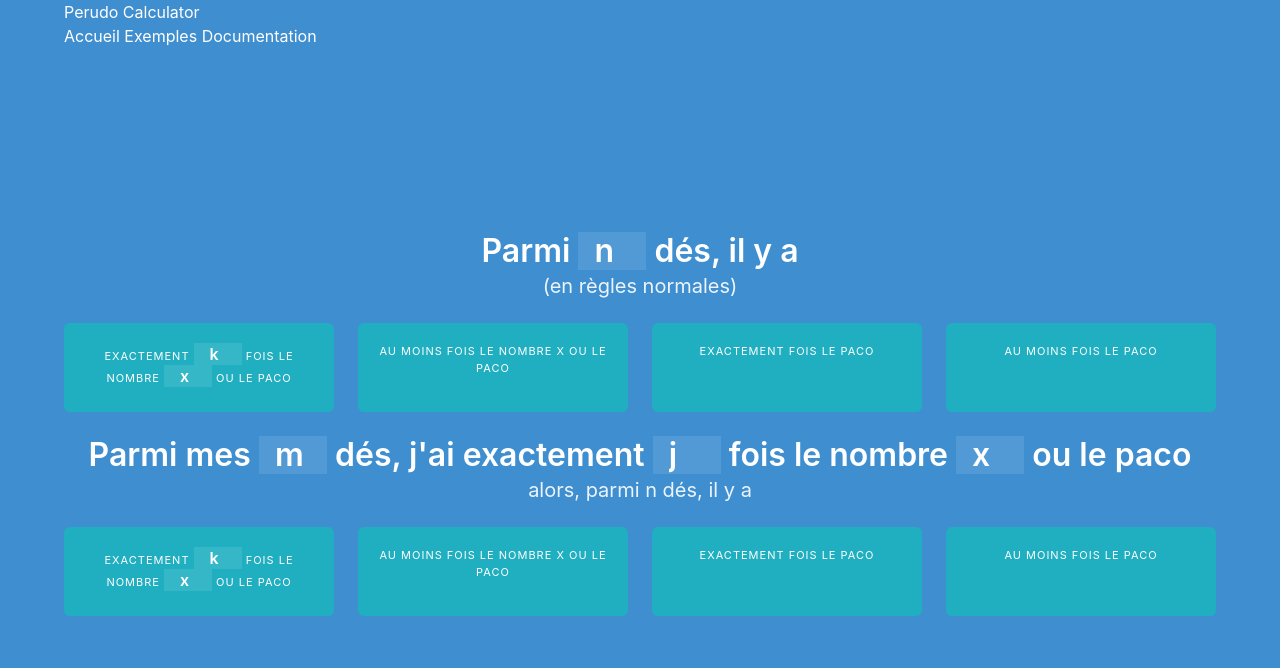
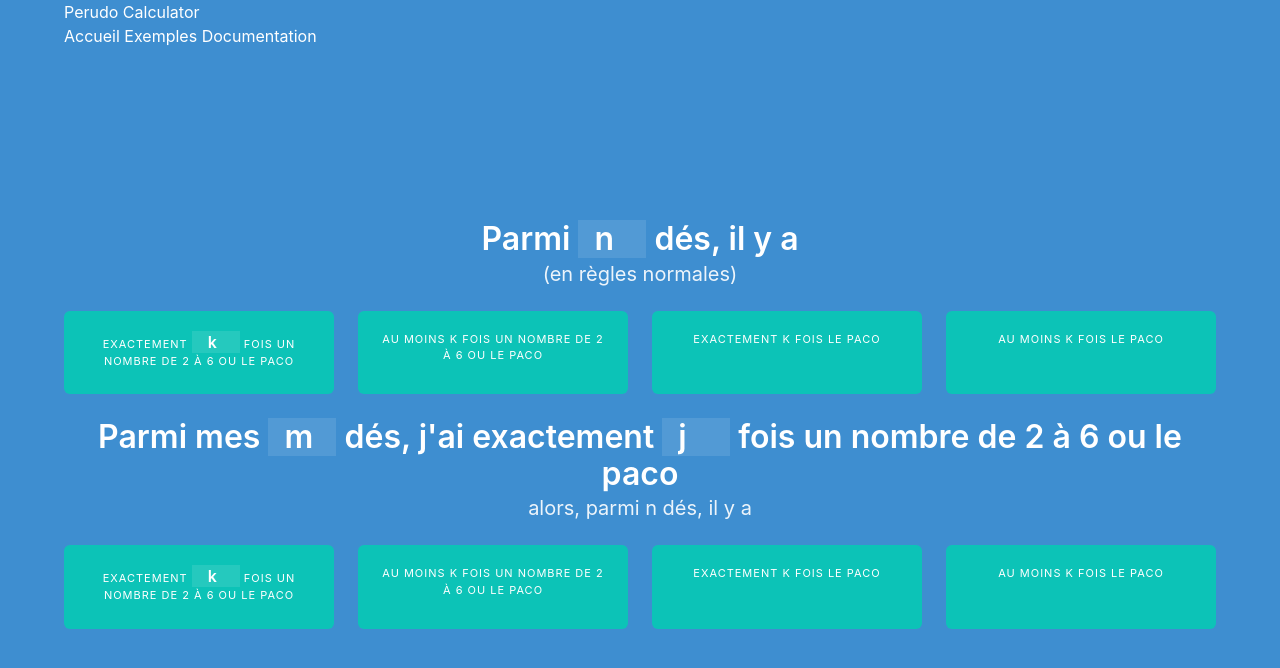
Before and after one commit to mmorainville/perudo-calculator, a Nuxt app: page / in a window 1280 px wide. Shown: the top 668 px of the page. Built offline with nearby package versions, Linux system fonts and the light colour scheme.

Commit message:
style: add some small fixes and remove the `l` variable

```diff
--- a/pages/index.vue
+++ b/pages/index.vue
@@ -44,8 +44,7 @@
             <div class="tile is-child box is-shadowless has-text-white c-values__block" :class="getBoxBackgroundColor(Pankl)">
               <p class="heading">
                 exactement <input v-model.number="k" class="c-input-number c-input-number--heading" type="number" placeholder="k" min="0" :max="n" step="1">
-                fois le nombre <input v-model.number="l" class="c-input-number c-input-number--heading" type="number" placeholder="x" min="2" max="6">
-                ou le paco
+                fois un nombre de 2 à 6 ou le paco
               </p>
               <p class="title" :title="Pankl">{{ Pankl | percentage }}</p>
             </div>
@@ -53,21 +52,21 @@
 
           <div class="tile is-parent">
             <div class="tile is-child box is-shadowless has-text-white c-values__block" :class="getBoxBackgroundColor(PAnkl)">
-              <p class="heading">au moins {{ k }} fois le nombre {{ l || 'x' }} ou le paco</p>
+              <p class="heading">au moins {{ k || 'k' }} fois un nombre de 2 à 6 ou le paco</p>
               <p class="title" :title="PAnkl">{{ PAnkl | percentage }}</p>
             </div>
           </div>
 
           <div class="tile is-parent">
             <div class="tile is-child box is-shadowless has-text-white c-values__block" :class="getBoxBackgroundColor(Pankpaco)">
-              <p class="heading">exactement {{ k }} fois le paco</p>
+              <p class="heading">exactement {{ k || 'k' }} fois le paco</p>
               <p class="title" :title="Pankpaco">{{ Pankpaco | percentage }}</p>
             </div>
           </div>
 
           <div class="tile is-parent">
             <div class="tile is-child box is-shadowless has-text-white c-values__block" :class="getBoxBackgroundColor(PAnkpaco)">
-              <p class="heading">au moins {{ k }} fois le paco</p>
+              <p class="heading">au moins {{ k || 'k' }} fois le paco</p>
               <p class="title" :title="PAnkpaco">{{ PAnkpaco | percentage }}</p>
             </div>
           </div>
@@ -76,8 +75,7 @@
         <h1 class="title">
           Parmi mes <input v-model.number="m" class="c-input-number c-input-number--title" type="number" placeholder="m" min="1" :max="n > 5 ? 5 : n">
           dés, j'ai exactement <input v-model.number="j" class="c-input-number c-input-number--title" type="number" placeholder="j" min="0" :max="m">
-          fois le nombre <input v-model.number="l" class="c-input-number c-input-number--title" type="number" placeholder="x" min="2" max="6">
-          ou le paco
+          fois un nombre de 2 à 6 ou le paco
         </h1>
         <h2 class="subtitle">
           alors, parmi {{ n || 'n' }} dés, il y a
@@ -88,7 +86,7 @@
             <div class="tile is-child box is-shadowless has-text-white c-values__block" :class="getBoxBackgroundColor(Pankl_mjl)">
               <p class="heading">
                 exactement <input v-model.number="k" class="c-input-number c-input-number--heading" type="number" placeholder="k" min="0" :max="n" step="1">
-                fois le nombre <input v-model.number="l" class="c-input-number c-input-number--heading" type="number" placeholder="x" min="2" max="6">
+                fois un nombre de 2 à 6
                 ou le paco
               </p>
               <p class="title" :title="Pankl_mjl">{{ Pankl_mjl | percentage }}</p>
@@ -97,21 +95,21 @@
 
           <div class="tile is-parent">
             <div class="tile is-child box is-shadowless has-text-white c-values__block" :class="getBoxBackgroundColor(PAnkl_mjl)">
-              <p class="heading">au moins {{ k }} fois le nombre {{ l || 'x' }} ou le paco</p>
+              <p class="heading">au moins {{ k || 'k' }} fois un nombre de 2 à 6 ou le paco</p>
               <p class="title" :title="PAnkl_mjl">{{ PAnkl_mjl | percentage }}</p>
             </div>
           </div>
 
           <div class="tile is-parent">
             <div class="tile is-child box is-shadowless has-text-white c-values__block" :class="getBoxBackgroundColor(Pankpaco_mjpaco)">
-              <p class="heading">exactement {{ k }} fois le paco</p>
+              <p class="heading">exactement {{ k || 'k' }} fois le paco</p>
               <p class="title" :title="Pankpaco_mjpaco">{{ Pankpaco_mjpaco | percentage }}</p>
             </div>
           </div>
 
           <div class="tile is-parent">
             <div class="tile is-child box is-shadowless has-text-white c-values__block" :class="getBoxBackgroundColor(PAnkpaco_mjpaco)">
-              <p class="heading">au moins {{ k }} fois le paco</p>
+              <p class="heading">au moins {{ k || 'k' }} fois le paco</p>
               <p class="title" :title="PAnkpaco_mjpaco">{{ PAnkpaco_mjpaco | percentage }}</p>
             </div>
           </div>
@@ -137,17 +135,16 @@
       return {
         n: null,
         k: null,
-        l: null,
         m: null,
         j: null
       }
     },
     computed: {
-      // Parmis n dés, il y a exactement k fois le nombre l ou le paco
+      // Parmis n dés, il y a exactement k fois un nombre de 2 à 6 ou le paco
       Pankl () {
         return this.getExactly(this.n, this.k)
       },
-      // Parmis n dés, il y a au moins k fois le nombre l ou le paco
+      // Parmis n dés, il y a au moins k fois un nombre de 2 à 6 ou le paco
       PAnkl () {
         return this.getAtLeast(this.n, this.k)
       },
@@ -162,7 +159,7 @@
       Pankl_mjl () {
         return this.getExactly(this.n - this.m, this.k - this.j)
       },
-      // Parmis n dés, il y a au moins k fois le nombre l ou le paco
+      // Parmis n dés, il y a au moins k fois un nombre de 2 à 6 ou le paco
       PAnkl_mjl () {
         return this.getAtLeast(this.n - this.m, this.k - this.j)
       },
@@ -240,20 +237,22 @@
 
   .c-values {
     &__block {
+      background-color: transparent;
+
       &--success {
-        background-color: transparentize(hsl(141, 71%, 48%), 0.5);
+        background-color: transparentize(hsl(141, 71%, 48%), 0.2);
       }
 
       &--primary {
-        background-color: transparentize(hsl(171, 100%, 41%), 0.5);
+        background-color: transparentize(hsl(171, 100%, 41%), 0.2);
       }
 
       &--warning {
-        background-color: transparentize(hsl(48, 100%, 67%), 0.75);
+        background-color: transparentize(hsl(48, 100%, 67%), 0.2);
       }
 
       &--danger {
-        background-color: transparentize(hsl(348, 100%, 61%), 0.5);
+        background-color: transparentize(hsl(348, 100%, 61%), 0.2);
       }
     }
   }
```
